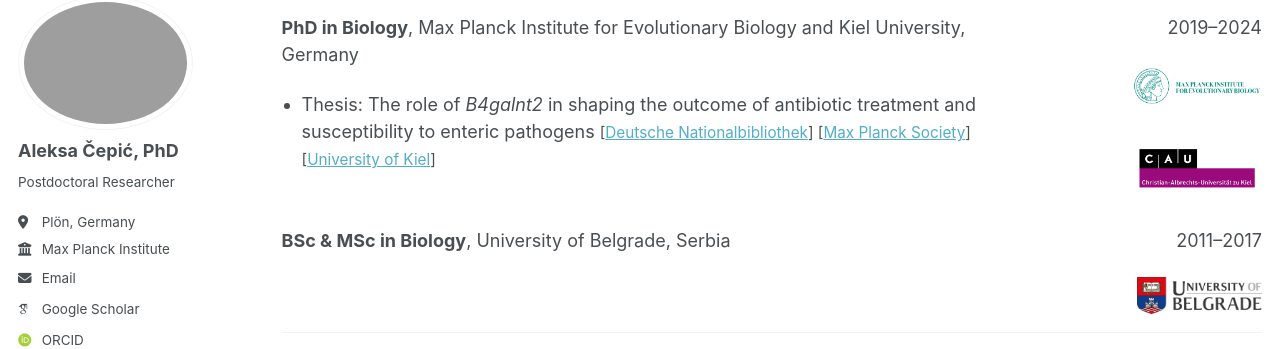
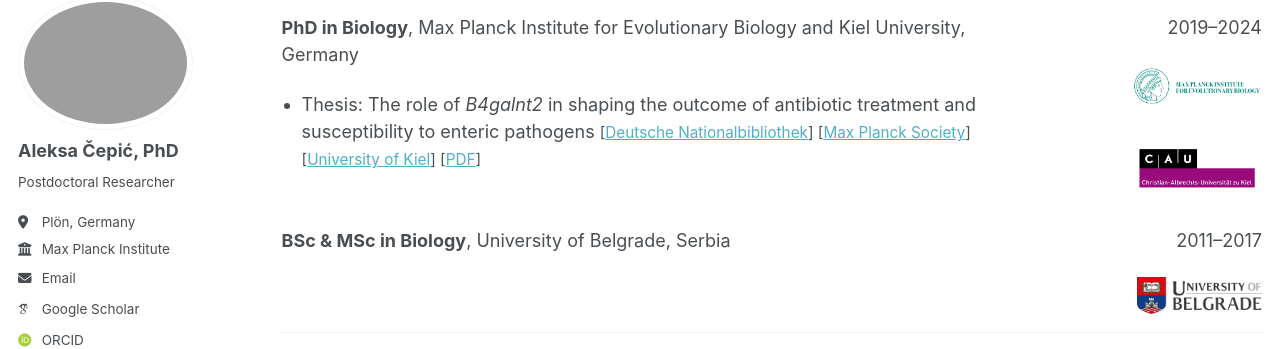
Before and after one commit to drcepic/drcepic.github.io, a Jekyll site: the page built from _pages/cv.md, in a window 1280 px wide and 900 px high, scrolled down 582 px. Shown: the part 110-459 px from the top of the window. Built offline with Jekyll 4.4.1, drawn with Linux system fonts in a browser that asks for light colours; some web fonts are replaced.

Commit message:
Update cv.md

```diff
--- a/_pages/cv.md
+++ b/_pages/cv.md
@@ -68,6 +68,7 @@ Education
           [<a href="https://d-nb.info/1342899571" target="_blank">Deutsche Nationalbibliothek</a>]
           [<a href="https://hdl.handle.net/21.11116/0000-000F-F017-8" target="_blank">Max Planck Society</a>]
           [<a href="https://macau.uni-kiel.de/receive/macau_mods_00005252" target="_blank">University of Kiel</a>]
+          [<a href="../_data/Cepic_Aleksa_Dissertation.pdf" target="_blank">PDF</a>]
         </span>
       </li>
     </ul>
```
